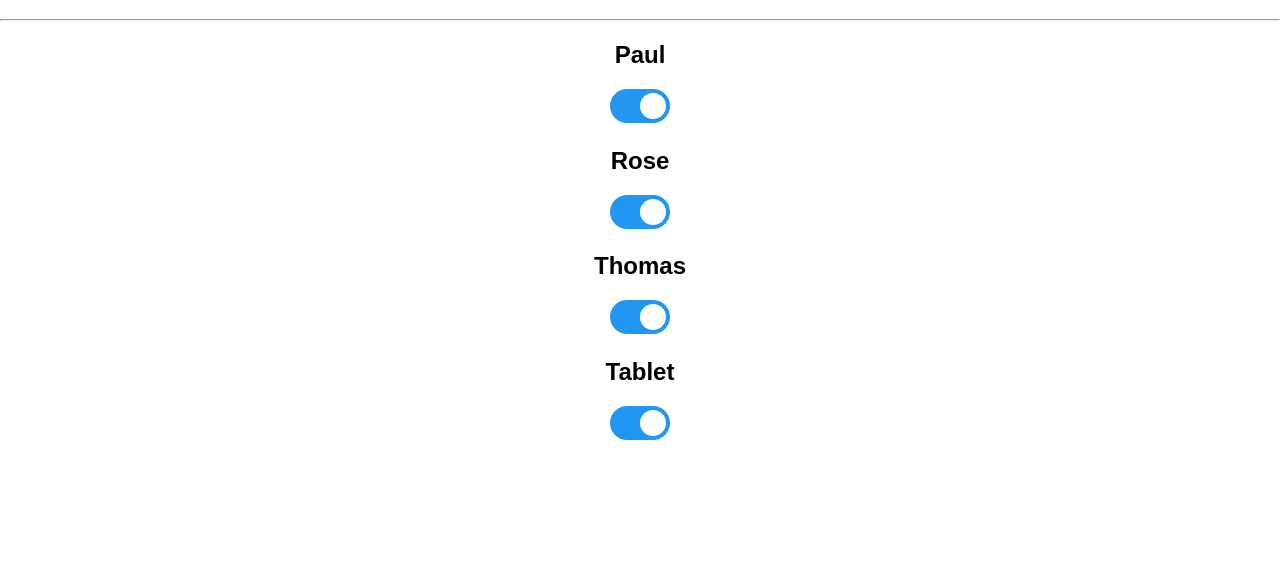
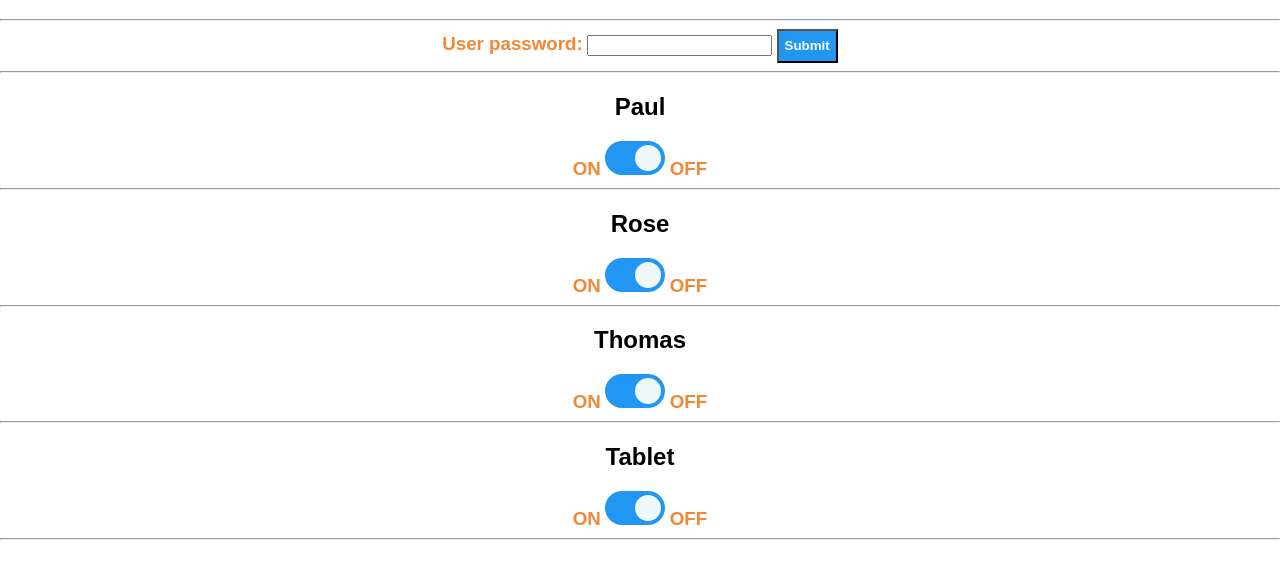
Before and after one commit to ethyl2/internet-access-portal, a plain HTML site: page index.html in a window 1280 px wide. Shown: the part 61-640 px from the top of the page. Drawn offline with Linux system fonts and the light colour scheme.

Commit message:
feat: Add password input field

```diff
--- a/index.html
+++ b/index.html
@@ -17,6 +17,12 @@
       display: block;
       text-align: center;
       font-family: sans-serif;
+    }
+
+    h3 {
+      display: inline-block;
+      color: #f28735;
+      margin: auto;
     }
 
     .switch {
@@ -51,7 +57,7 @@
       left: 4px;
       bottom: 4px;
       border-radius: 50%;
-      background-color: white;
+      background-color: #eff8f9;
       content: "";
       -webkit-transition: .4s;
       transition: .4s;
@@ -71,6 +77,13 @@
       transform: translateX(26px);
     }
 
+    #submit {
+      background-color: #2196F3;
+      height: 34px;
+      font-weight: bold;
+      color: white;
+    }
+
   </style>
 
 </head>
@@ -79,39 +92,69 @@
 <h1>Internet Access Buttons</h1>
 <hr>
 
+  <div id="password-entry">
+      <h3>User password:</h3>
+      <input type="password" name="psw" id="entered-password">
+      <input type="submit" id="submit" value="Submit">
+    <hr>
+  </div>
+
   <div class="person">
     <h2>Paul</h2>
+    <h3>ON</h3>
     <label class="switch">
       <input type="checkbox" checked>
       <div class="slider" id="paul" onclick="takeAction(this)"></div>
     </label>
+    <h3>OFF</h3>
+    <hr>
   </div>
 
   <div class="person">
     <h2>Rose</h2>
+    <h3>ON</h3>
     <label class="switch">
       <input type="checkbox" checked>
       <div class="slider" id="rose" onclick="takeAction(this)"></div>
     </label>
+    <h3>OFF</h3>
+    <hr>
   </div>
 
   <div class="person">
     <h2>Thomas</h2>
+    <h3>ON</h3>
     <label class="switch">
       <input type="checkbox" checked>
       <div class="slider" id="thomas" onclick="takeAction(this)"></div>
     </label>
+    <h3>OFF</h3>
+    <hr>
   </div>
 
   <div class="person">
     <h2>Tablet</h2>
+    <h3>ON</h3>
     <label class="switch">
       <input type="checkbox" checked>
       <div class="slider" id="tablet" onclick="takeAction(this)"></div>
     </label>
+    <h3>OFF</h3>
+    <hr>
   </div>
 
   <script>
+
+  var enteredPassword = document.getElementById('entered-password');
+  var submitButton = document.getElementById('submit');
+
+  submitButton.onclick = function() {
+    console.log("Submitted");
+    console.log(enteredPassword.value);
+  }
+
+  // TODO: add to password form:<form action="action_page.php"> and add
+  // action_page.php
 
   // Toggles the passed button from OFF to ON and vice-versa.
   function toggle(button) {
@@ -138,22 +181,22 @@
       switch (x) {
         case 'paul':
           toggle(this);
-        console.log(turnMessage(this.value, "Paul"));
+          console.log(turnMessage(this.value, x.charAt(0).toUpperCase() + x.slice(1)));
           break;
 
         case 'rose':
           toggle(this);
-        console.log(turnMessage(this.value, "Rose"));
+          console.log(turnMessage(this.value, x.charAt(0).toUpperCase() + x.slice(1)));
           break;
 
         case 'thomas':
           toggle(this);
-        console.log(turnMessage(this.value, "Thomas"));
+          console.log(turnMessage(this.value, x.charAt(0).toUpperCase() + x.slice(1)));
           break;
 
         case 'tablet':
           toggle(this);
-        console.log(turnMessage(this.value, "the tablet"));
+          console.log(turnMessage(this.value, x.charAt(0).toUpperCase() + x.slice(1)));
           break;
 
         default:
```
Lines whose indentation alone changed are shown as unchanged.
